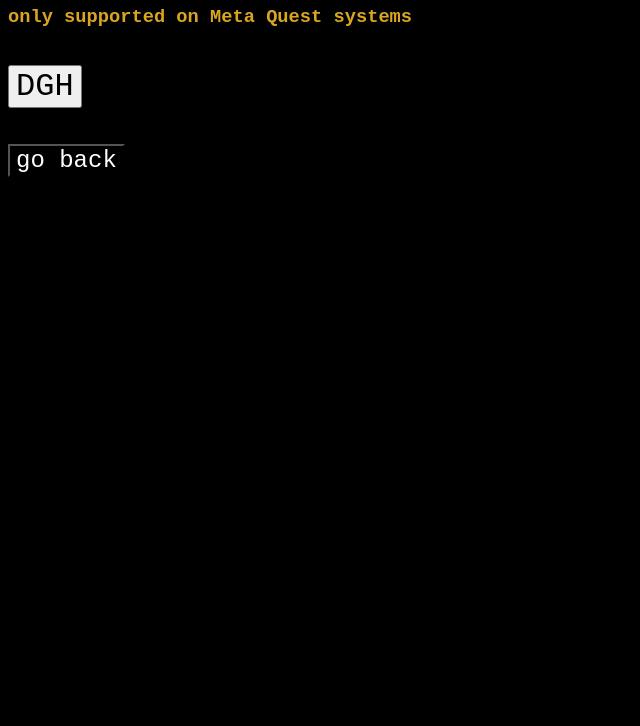
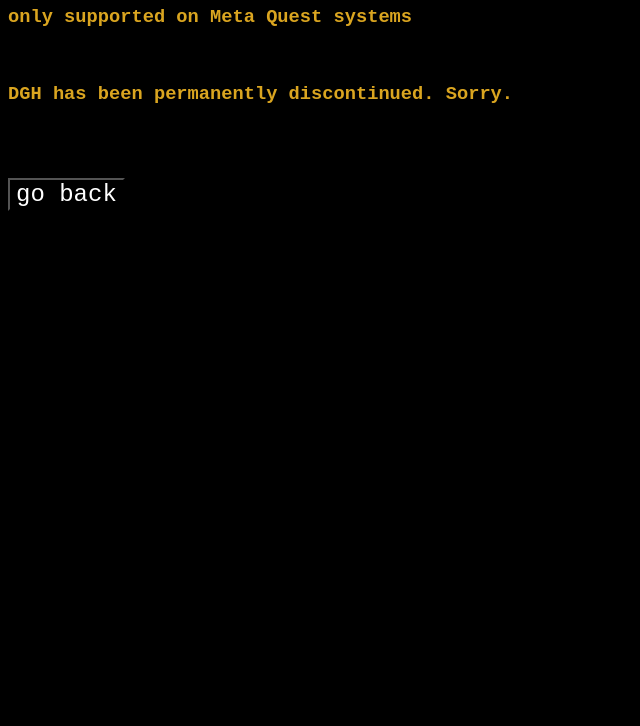
Before and after one commit to depsep-gt/deps-gorilla-horror, a plain HTML site: page downloadlatest.html in a window 1280 px wide. Shown: the part 74-800 px from the top of the page, without its empty margins (0-640 px from the left). Drawn offline with Linux system fonts and the light colour scheme.

Commit message:
Update downloadlatest.html

```diff
--- a/downloadlatest.html
+++ b/downloadlatest.html
@@ -8,10 +8,7 @@
 <body>
     <h1>APK downloading</h1>
     <h3>only supported on Meta Quest systems</h3><br>
-    <a
-        href="https://www.dropbox.com/scl/fi/itggc16fki6wr7xi4epw6/release1.1.1newer.apk?rlkey=plbgzrj9mfxflo95nxbm5k00e&st=9s4h80r3&dl=0">
-        <button>DGH</button>
-    </a>
+    <h3>DGH has been permanently discontinued. Sorry.</h3>
     <br><br><br>
     <button onclick="window.location.href='index.html'" class="back">go back</button>
 </body>
```
